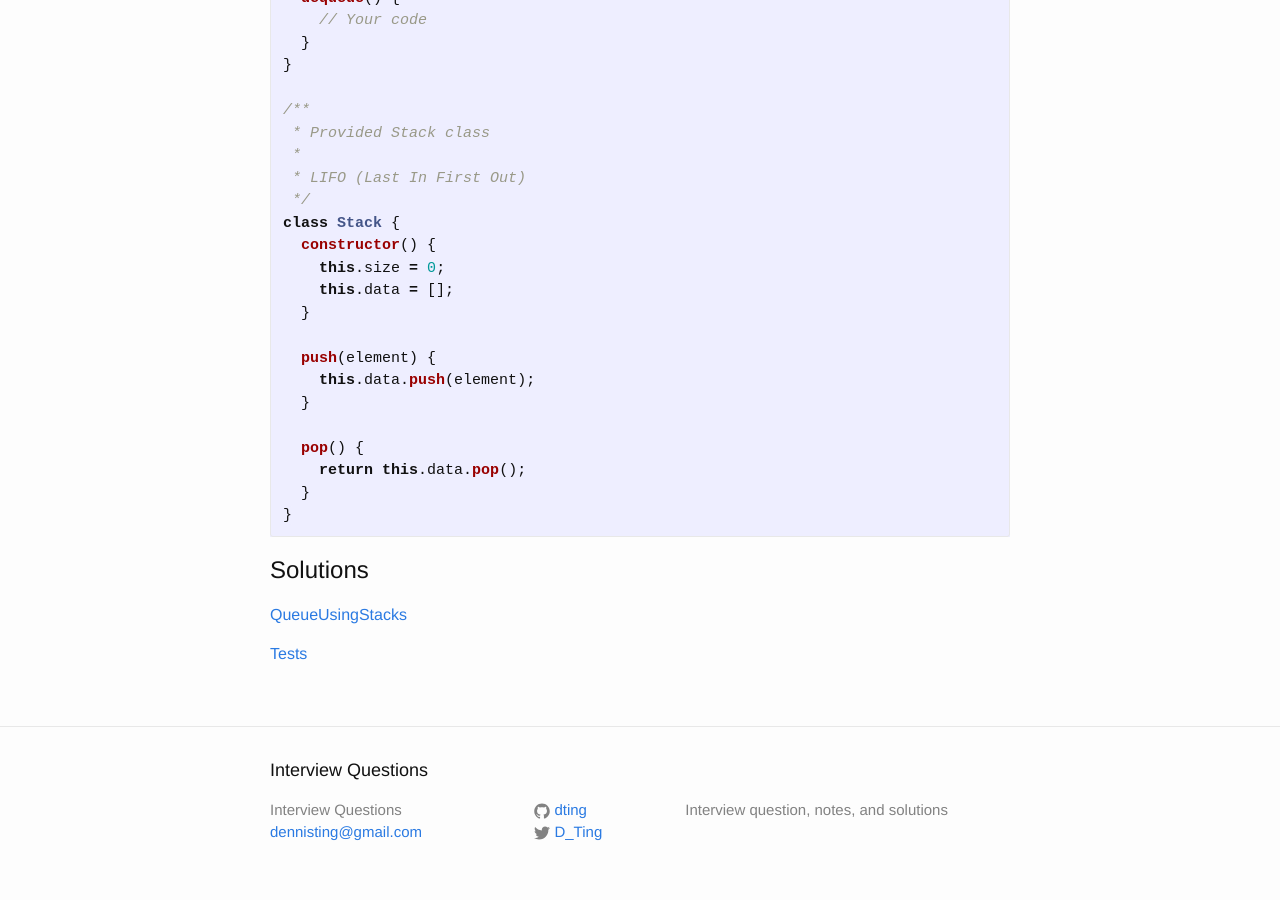
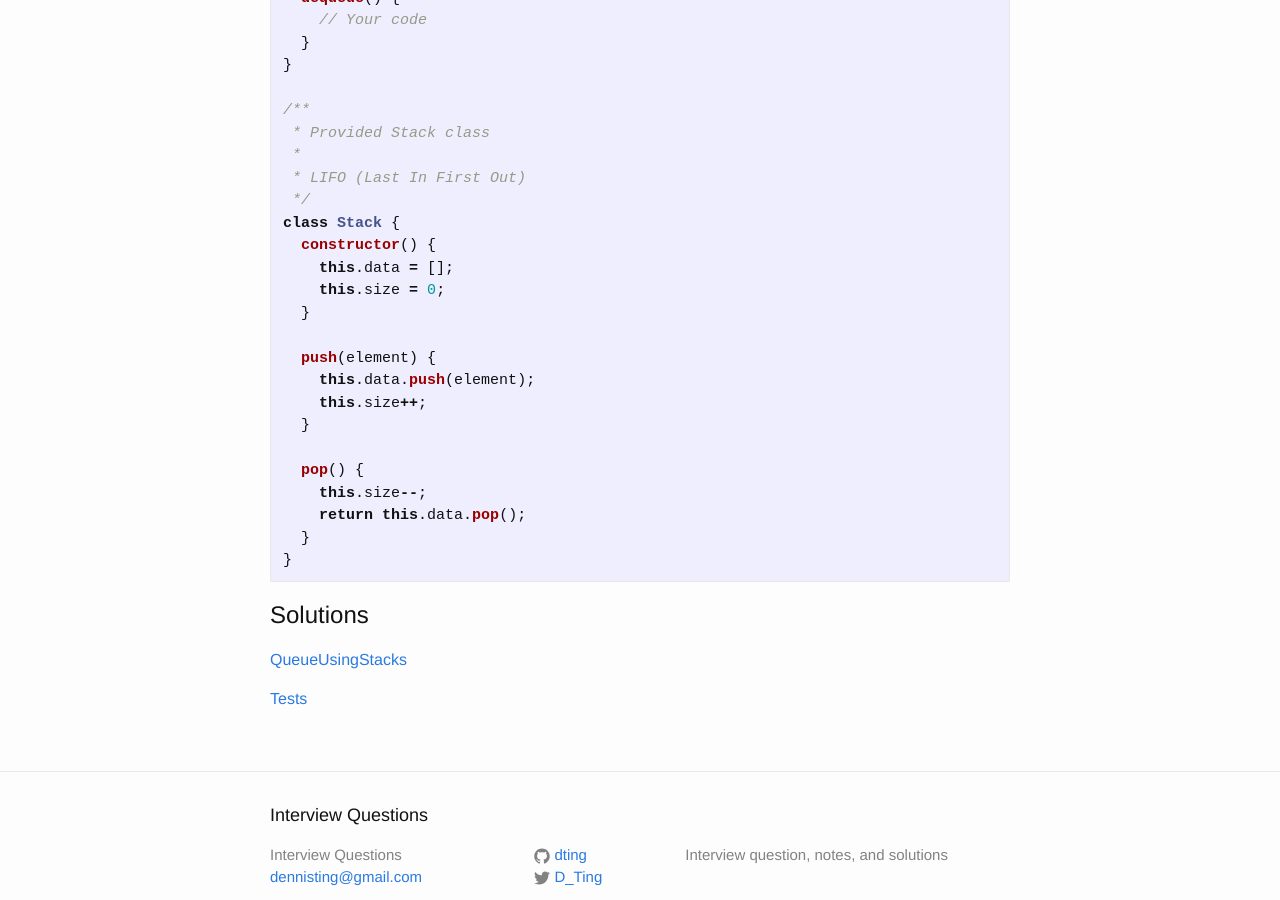
Before and after one commit to dting/interviewqs, a Jekyll site: the page built from queue-using-stacks/index.md, in a window 1280 px wide and 900 px high, scrolled down 574 px. Built offline with Jekyll 4.4.1, drawn with Linux system fonts in a browser that asks for light colours.

Commit message:
Fix Stack displayed code for Queue Using Stacks

```diff
--- a/queue-using-stacks/index.md
+++ b/queue-using-stacks/index.md
@@ -33,15 +33,17 @@ class Queue {
  */
 class Stack {
   constructor() {
+    this.data = [];
     this.size = 0;
-    this.data = [];
   }
 
   push(element) {
     this.data.push(element);
+    this.size++;
   }
 
   pop() {
+    this.size--;
     return this.data.pop();
   }
 }
--- a/queue-using-stacks/src/Helper.js
+++ b/queue-using-stacks/src/Helper.js
@@ -26,15 +26,17 @@ class Queue {
  */
 class Stack {
   constructor() {
+    this.data = [];
     this.size = 0;
-    this.data = [];
   }
 
   push(element) {
     this.data.push(element);
+    this.size++;
   }
 
   pop() {
+    this.size--;
     return this.data.pop();
   }
 }
```
